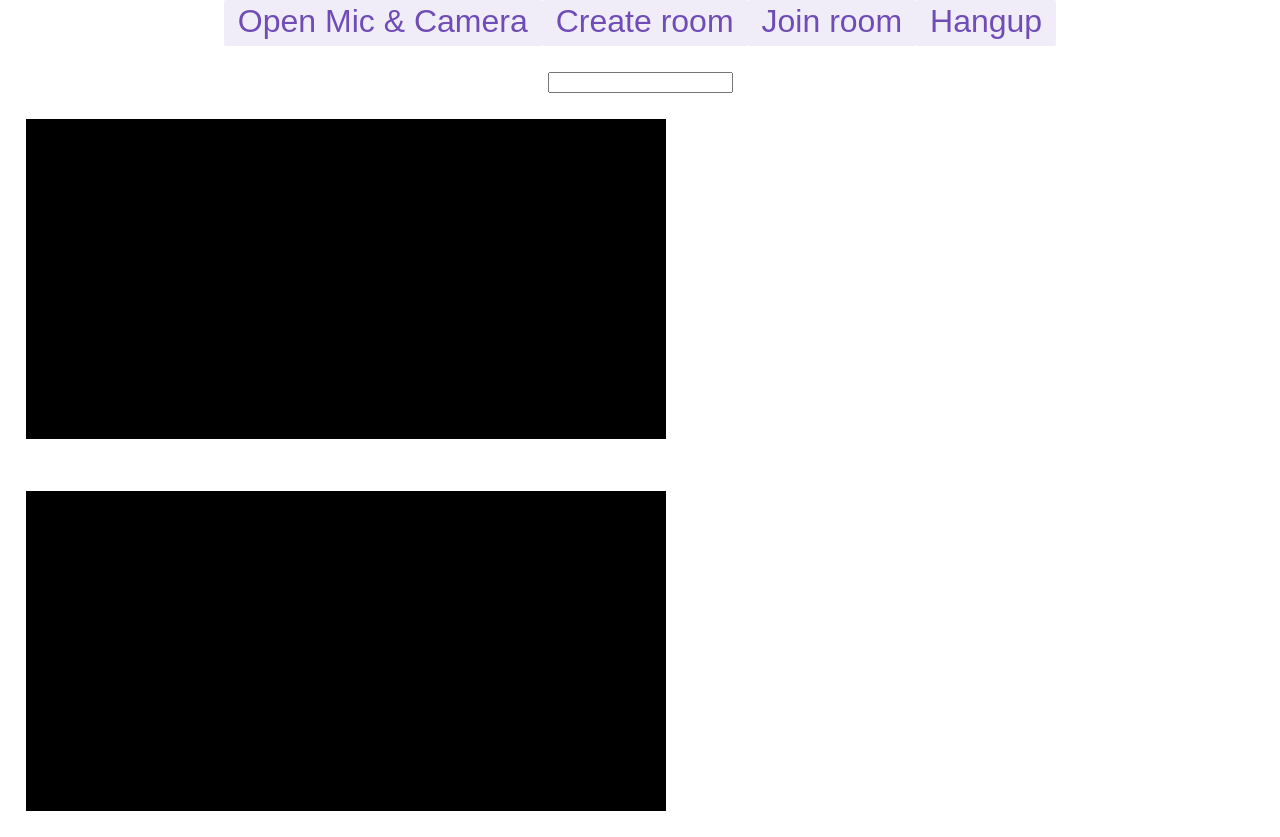
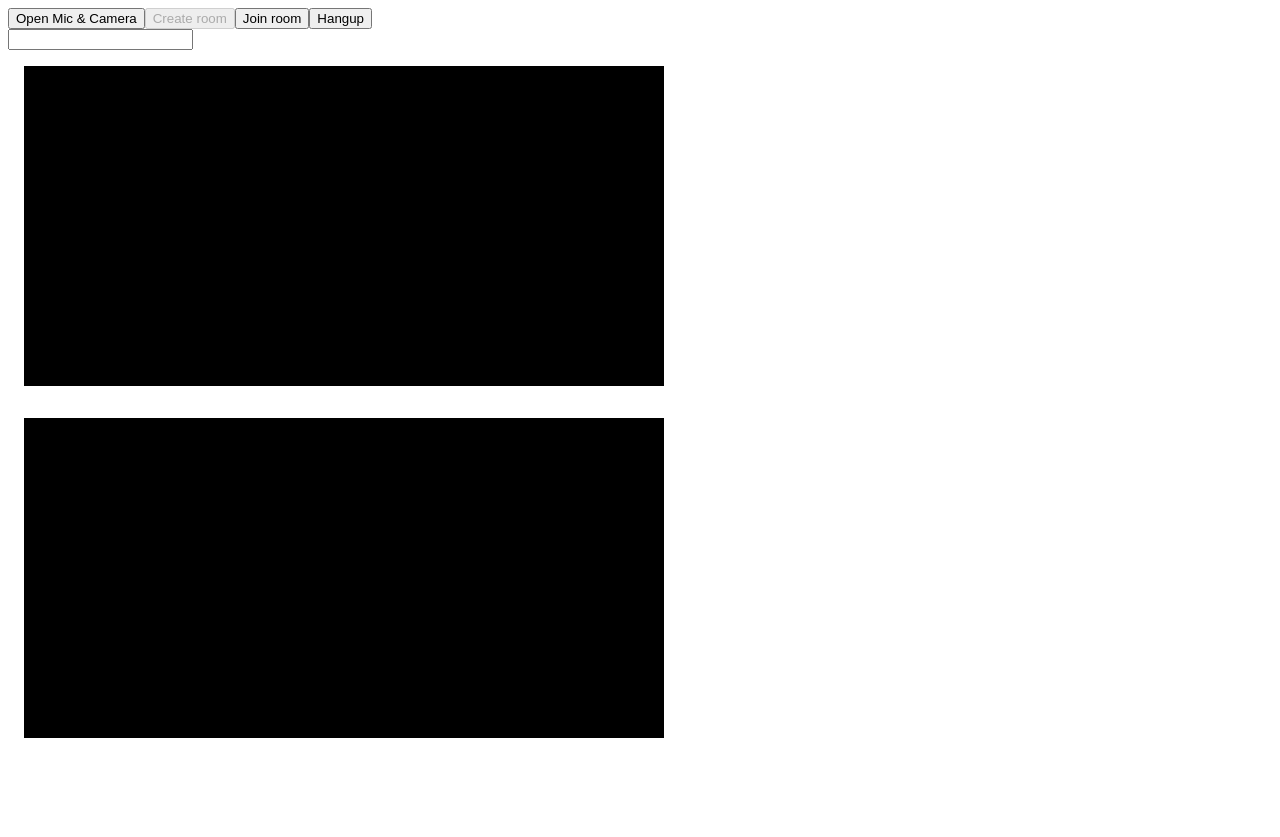
Before and after one commit to EnriqueSalazar/rtc-ar-app, a React (Create React App) app: page / in a window 1280 px wide. After the commit the page ends 800 px from the top, so only its background shows below. Built offline with nearby package versions, Linux system fonts and the light colour scheme.

Commit message:
remove styles

```diff
--- a/src/index.tsx
+++ b/src/index.tsx
@@ -1,6 +1,5 @@
 import React from 'react';
 import ReactDOM from 'react-dom';
-import './index/index.css';
 import App from './index/App';
 import { store } from './shared/store';
 import { Provider } from 'react-redux';
--- a/src/index/App.tsx
+++ b/src/index/App.tsx
@@ -1,7 +1,5 @@
 import React from 'react';
 import { Room } from './App/Room';
-
-import './App/App.css';
 
 function App() {
   return (
--- a/src/index/App/App.css
+++ /dev/null
@@ -1,39 +0,0 @@
-.App {
-  text-align: center;
-}
-
-.App-logo {
-  height: 40vmin;
-  pointer-events: none;
-}
-
-@media (prefers-reduced-motion: no-preference) {
-  .App-logo {
-    animation: App-logo-float infinite 3s ease-in-out;
-  }
-}
-
-.App-header {
-  min-height: 100vh;
-  display: flex;
-  flex-direction: column;
-  align-items: center;
-  justify-content: center;
-  font-size: calc(10px + 2vmin);
-}
-
-.App-link {
-  color: rgb(112, 76, 182);
-}
-
-@keyframes App-logo-float {
-  0% {
-    transform: translateY(0);
-  }
-  50% {
-    transform: translateY(10px)
-  }
-  100% {
-    transform: translateY(0px)
-  }
-}
--- a/src/index/App/Room.tsx
+++ b/src/index/App/Room.tsx
@@ -1,5 +1,4 @@
 import React, { useState, useRef, useEffect } from "react";
-import styles from "./Room/Room.module.css";
 import { db } from "../shared/firebase";
 import VideoRoom from "./Room/VideoStream";
 
@@ -264,28 +263,28 @@ export function Room() {
 
   return (
     <div>
-      <div className={styles.row}>
+      <div>
         {!disableCameraBtn && (
-          <button className={styles.button} onClick={openUserMedia}>
+          <button onClick={openUserMedia}>
             Open Mic & Camera
           </button>
         )}
         <button
-          className={styles.button}
+
           onClick={createRoom}
           disabled={disableCreateRoomBtn}
         >
           Create room
         </button>
         <button
-          className={styles.button}
+
           onClick={joinRoom}
           disabled={disableJoinRoomBtn}
         >
           Join room
         </button>
         <button
-          className={styles.button}
+
           onClick={hangUp}
           disabled={disableHangupBtn}
         >
--- a/src/index/App/Room/Room.module.css
+++ /dev/null
@@ -1,75 +0,0 @@
-.row {
-  display: flex;
-  align-items: center;
-  justify-content: center;
-}
-
-.row:not(:last-child) {
-  margin-bottom: 16px;
-}
-
-.value {
-  font-size: 78px;
-  padding-left: 16px;
-  padding-right: 16px;
-  margin-top: 2px;
-  font-family: 'Courier New', Courier, monospace;
-}
-
-.button {
-  appearance: none;
-  border: none;
-  background: none;
-  font-size: 32px;
-  padding-left: 12px;
-  padding-right: 12px;
-  outline: none;
-  border: 2px solid transparent;
-  color: rgb(112, 76, 182);
-  padding-bottom: 4px;
-  cursor: pointer;
-  background-color: rgba(112, 76, 182, 0.1);
-  border-radius: 2px;
-  transition: all 0.15s;
-}
-
-.textbox {
-  font-size: 32px;
-  padding: 2px;
-  width: 64px;
-  text-align: center;
-  margin-right: 8px;
-}
-
-.button:hover, .button:focus {
-  border: 2px solid rgba(112, 76, 182, 0.4);
-}
-
-.button:active {
-  background-color: rgba(112, 76, 182, 0.2);
-}
-
-.asyncButton {
-  composes: button;
-  position: relative;
-  margin-left: 8px;
-}
-
-.asyncButton:after {
-  content: "";
-  background-color: rgba(112, 76, 182, 0.15);
-  display: block;
-  position: absolute;
-  width: 100%;
-  height: 100%;
-  left: 0;
-  top: 0;
-  opacity: 0;
-  transition: width 1s linear, opacity 0.5s ease 1s;
-}
-
-.asyncButton:active:after {
-  width: 0%;
-  opacity: 1;
-  transition: 0s
-}
--- a/src/index/index.css
+++ /dev/null
@@ -1,13 +0,0 @@
-body {
-  margin: 0;
-  font-family: -apple-system, BlinkMacSystemFont, 'Segoe UI', 'Roboto', 'Oxygen',
-    'Ubuntu', 'Cantarell', 'Fira Sans', 'Droid Sans', 'Helvetica Neue',
-    sans-serif;
-  -webkit-font-smoothing: antialiased;
-  -moz-osx-font-smoothing: grayscale;
-}
-
-code {
-  font-family: source-code-pro, Menlo, Monaco, Consolas, 'Courier New',
-    monospace;
-}
```
